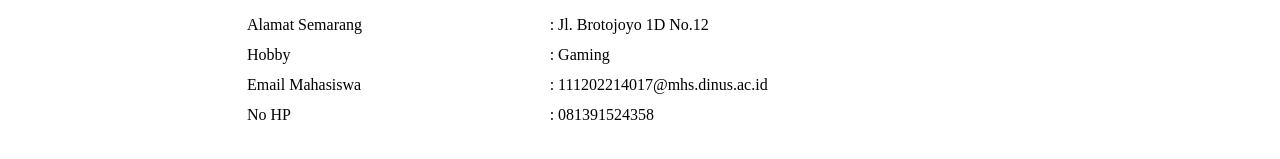
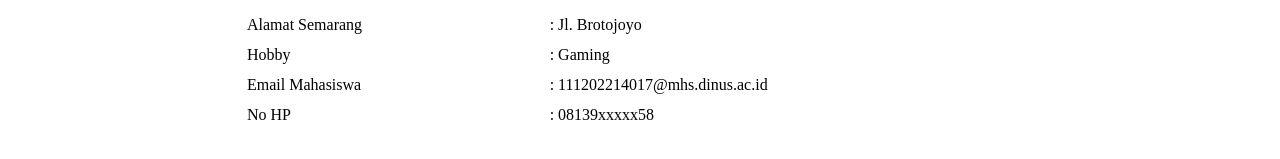
Before and after one commit to Raihan-AW/PemWeb, a plain HTML site: page Minggu 2/Biodata Raihan.html in a window 1280 px wide. Shown: the part 231-390 px from the top of the page. Drawn offline with Linux system fonts and the light colour scheme.

Commit message:
Update Biodata Raihan.html

```diff
--- a/Minggu 2/Biodata Raihan.html
+++ b/Minggu 2/Biodata Raihan.html
@@ -35,7 +35,7 @@
 		</tr>
 		<tr>
 			<td>Alamat Semarang</td>
-			<td>: Jl. Brotojoyo 1D No.12</td>
+			<td>: Jl. Brotojoyo</td>
 		</tr>
 		<tr>
 			<td>Hobby</td>
@@ -47,7 +47,7 @@
 		</tr>
 		<tr>
 			<td>No HP</td>
-			<td>: 081391524358</td>
+			<td>: 08139xxxxx58</td>
 		</tr>
 	</table>
 </body>
```
